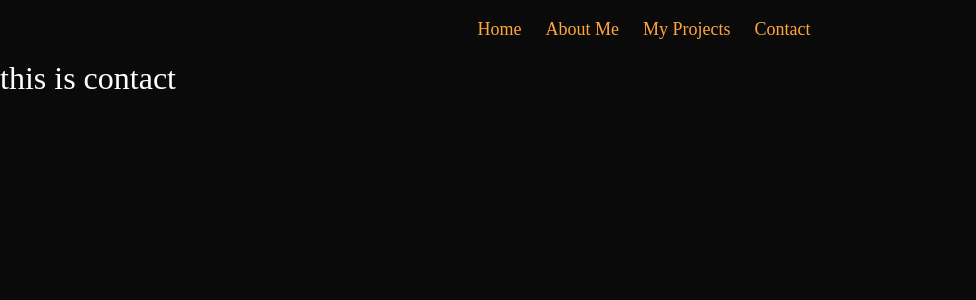
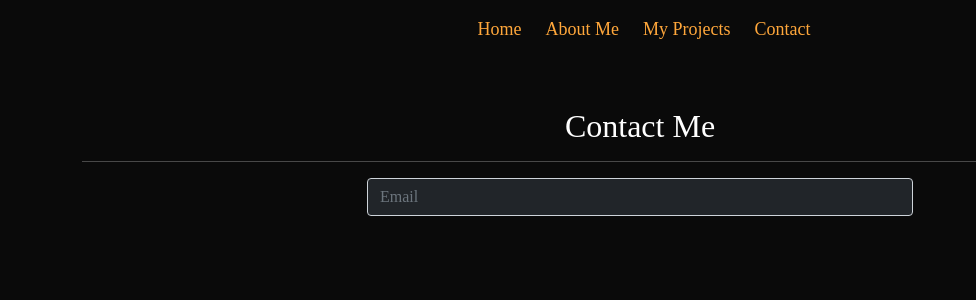
Before and after one commit to sharifmahmud825/my-portfolio-app, a React (Create React App) app: page /contact in a window 1280 px wide. Shown: the top 300 px of the page, without its empty margins (0-976 px from the left). Built offline with nearby package versions, Linux system fonts and the light colour scheme.

Commit message:
contact added

```diff
--- a/src/Component/Contact/Contact.js
+++ b/src/Component/Contact/Contact.js
@@ -3,7 +3,23 @@ import React from 'react';
 const Contact = () => {
   return (
     <div>
-      <h2>this is contact</h2>
+      <div className='container'>
+        <h2 className='text-center mt-5'>Contact Me</h2>
+        <hr />
+        <div className='row'>
+          <div className='col-md-3'></div>
+          <div className='col-md-6'>
+            <input
+              type='email'
+              name=''
+              id=''
+              placeholder='Email'
+              className='form-control bg-dark'
+            />
+          </div>
+          <div className='col-md-3'></div>
+        </div>
+      </div>
     </div>
   );
 };
```
